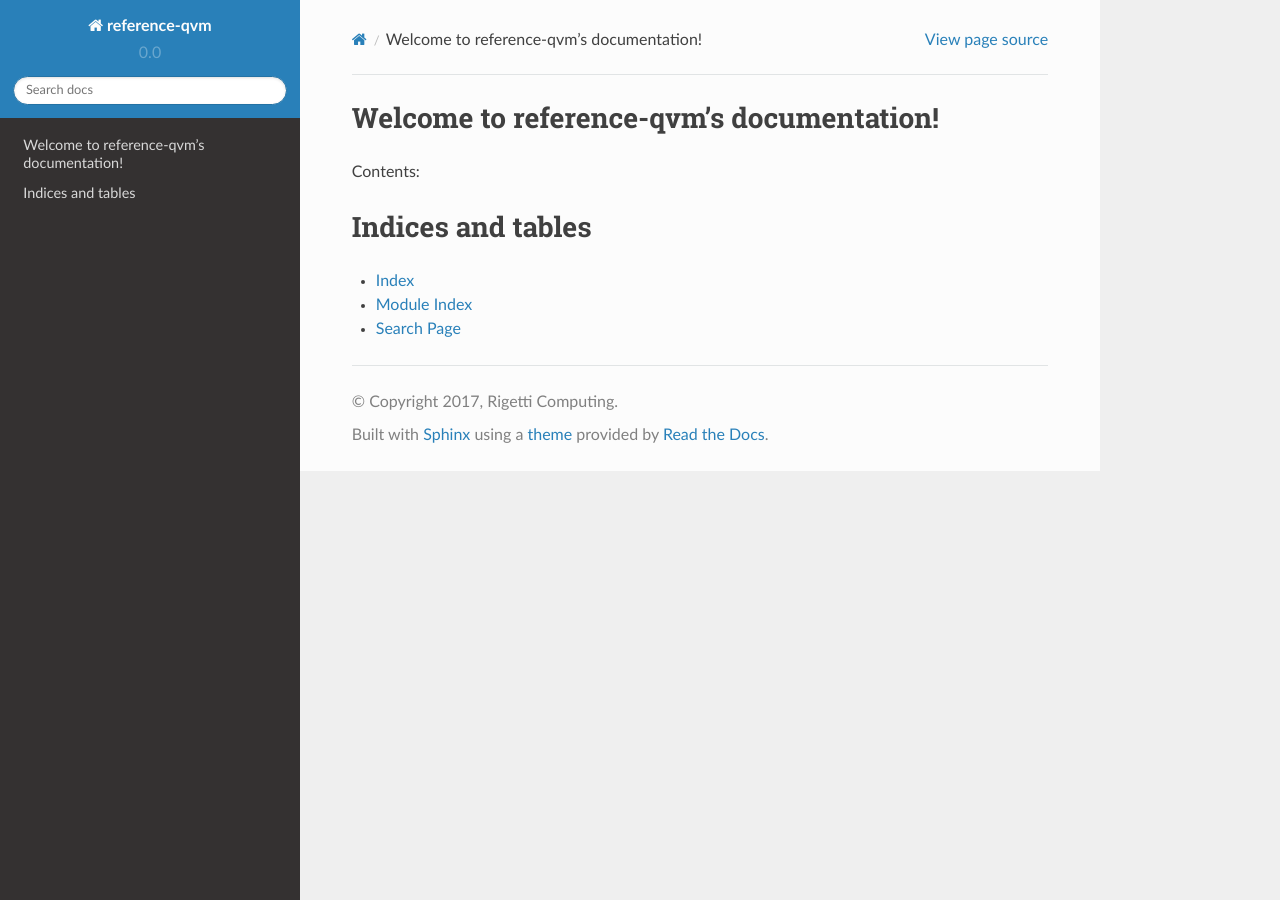
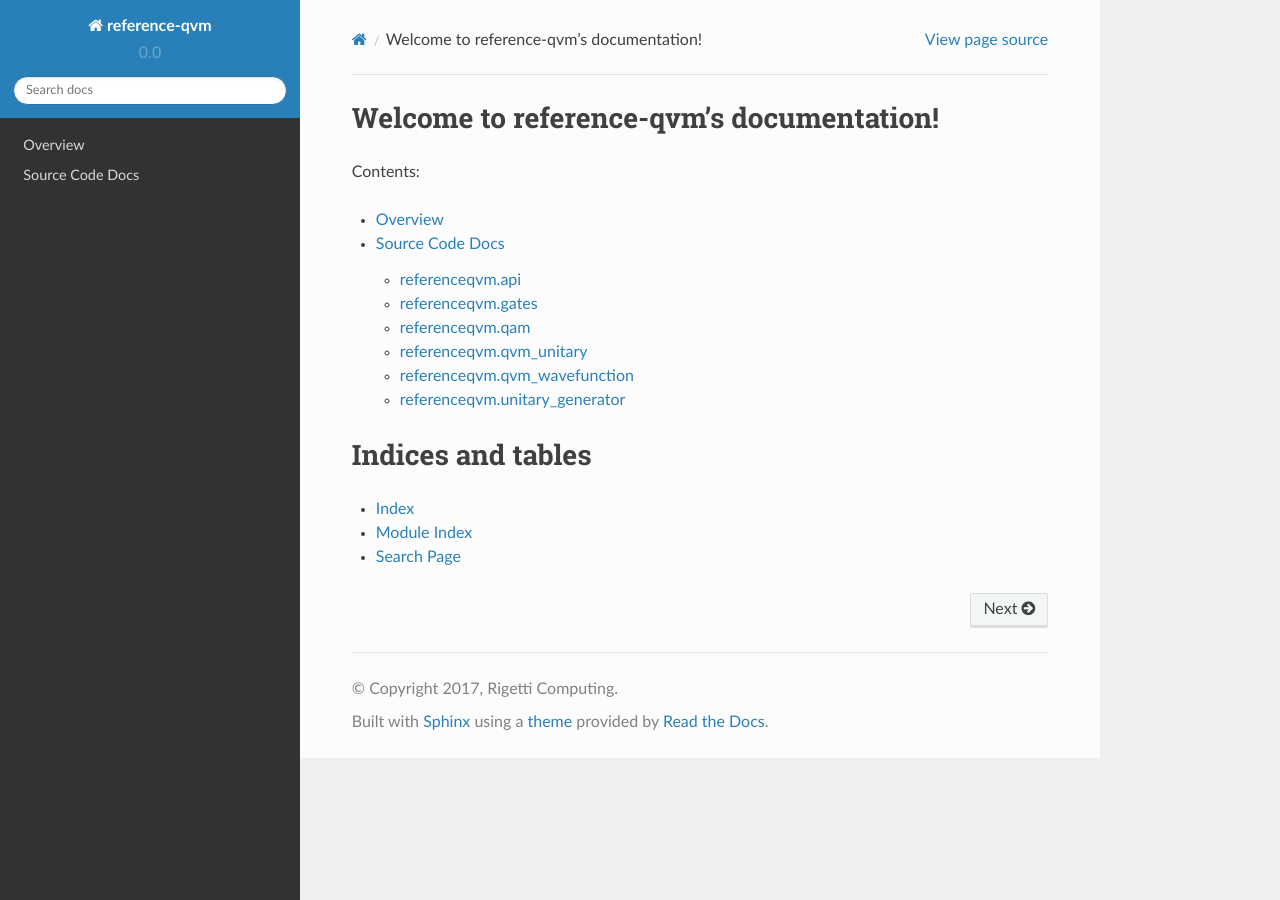
Before and after one commit to rigetti/reference-qvm, a Sphinx documentation site: the page built from docs/source/index.rst, in a window 1280 px wide. Built offline with Sphinx 7.4.7 and the Read the Docs theme 2.0.0, drawn with Linux system fonts in a browser that asks for light colours.

Commit message:
Documentation set up and file initialization

```diff
--- /dev/null
+++ b/docs/source/api.rst
@@ -0,0 +1,7 @@
+referenceqvm.api
+----------------
+
+.. automodule:: referenceqvm.api
+    :members:
+    :undoc-members:
+    :show-inheritance:
--- /dev/null
+++ b/docs/source/gates.rst
@@ -0,0 +1,7 @@
+referenceqvm.gates
+------------------
+
+.. automodule:: referenceqvm.gates
+    :members:
+    :undoc-members:
+    :show-inheritance:
--- a/docs/source/index.rst
+++ b/docs/source/index.rst
@@ -11,6 +11,8 @@ Contents:
 .. toctree::
    :maxdepth: 2
 
+   overview
+   source_docs
 
 
 Indices and tables
--- /dev/null
+++ b/docs/source/overview.rst
@@ -0,0 +1,28 @@
+Overview
+========
+
+Welcome to reference-qvm!
+
+The reference-qvm is a python implementation of the quantum-abstract-machine described in
+arXiv:1608:03355 by Robert Smith, Spike Curtis, and Will Zeng.  The implementation of this quantum-virtual-machine
+is meant to be as pedagogical and extensible as possible.  The python code attempts to stay very close to the
+mathematical description of the state-machine model of the qvm described in the original paper.  The implementation
+goes as far as using the same variable names as the white-paper in a hopes that the implementation is readable and
+easy to understand.
+
+The reference-qvm is a quantum simulator of pyquil programs.  It compliments the Forest-QVM, provided by Rigetti
+Computing, by providing a easy to install quantum-virtual-machine with the same API's as the Rigetti Forest-QVM accessed
+through pyquil.  It runs locally without the need for special keys or access rules.  Ideally, small experiments and
+programs written in pyquil and grove can be run with the reference-qvm while larger jobs or performance sensitive
+simulations can be run with the Forest-QVM.
+
+The reference-qvm provides some functionality beyond the current Forest-QVM:
+
+1. Getting the unitary corresponding the a pyquil program
+2. Easy customization of error models by specification of pre or post hooks in the state-machine model
+
+The following is the development roadmap for the reference-qvm
+
+1. Standard class of error models for gates and measurement: T1/T2, bit-, phase-, bit-phase-flip, depolarizing channel
+2. Stochastic evolution of the wavefunction under a noise model
+3. Density matrix evolution (pure states and mixed states)
--- /dev/null
+++ b/docs/source/qam.rst
@@ -0,0 +1,7 @@
+referenceqvm.qam
+----------------
+
+.. automodule:: referenceqvm.qam
+    :members:
+    :undoc-members:
+    :show-inheritance:
--- /dev/null
+++ b/docs/source/qvm_unitary.rst
@@ -0,0 +1,7 @@
+referenceqvm.qvm_unitary
+------------------------
+
+.. automodule:: referenceqvm.qvm_unitary
+    :members:
+    :undoc-members:
+    :show-inheritance:
--- /dev/null
+++ b/docs/source/qvm_wavefunction.rst
@@ -0,0 +1,7 @@
+referenceqvm.qvm_wavefunction
+-----------------------------
+
+.. automodule:: referenceqvm.qvm_wavefunction
+    :members:
+    :undoc-members:
+    :show-inheritance:
--- /dev/null
+++ b/docs/source/source_docs.rst
@@ -0,0 +1,13 @@
+================
+Source Code Docs
+================
+
+Here you can find documentation for the different submodules in reference-qvm
+
+.. toctree::
+    api
+    gates
+    qam
+    qvm_unitary
+    qvm_wavefunction
+    unitary_generator
--- /dev/null
+++ b/docs/source/unitary_generator.rst
@@ -0,0 +1,7 @@
+referenceqvm.unitary_generator
+------------------------------
+
+.. automodule:: referenceqvm.unitary_generator
+    :members:
+    :undoc-members:
+    :show-inheritance:
```
